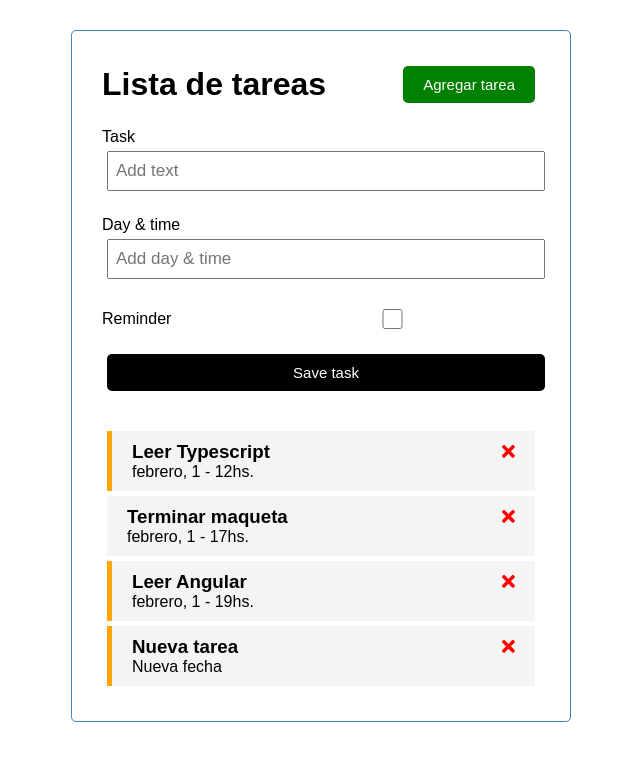
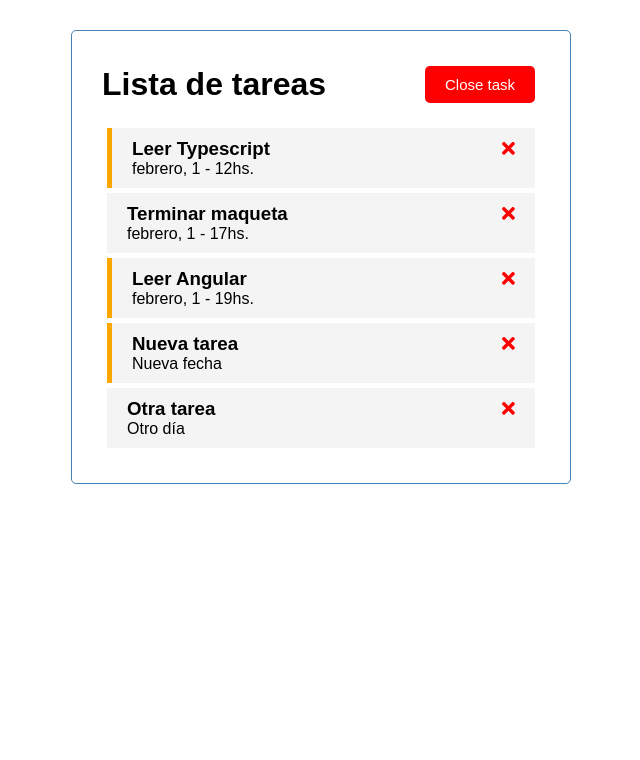
Before and after one commit to undiego/task-list, an Angular app: page / in a window 1280 px wide. Shown: the top 760 px of the page, without its empty margins (319-959 px from the left). Built offline with nearby package versions, Linux system fonts and the light colour scheme; data requests are answered from the project's data file.

Commit message:
Se agrega toggle boton agregar tarea junto a display form

```diff
--- a/db.json
+++ b/db.json
@@ -23,6 +23,12 @@
       "day": "Nueva fecha",
       "reminder": true,
       "id": 5
+    },
+    {
+      "text": "Otra tarea",
+      "day": "Otro día",
+      "reminder": false,
+      "id": 6
     }
   ]
 }
--- a/src/app/components/add-task/add-task.component.html
+++ b/src/app/components/add-task/add-task.component.html
@@ -1,4 +1,4 @@
-<form class = "add-form" (ngSubmit)="onSubmit()">
+<form class = "add-form" (ngSubmit)="onSubmit()" *ngIf = "showAddTask">
     <div class="form-control">
         <label for="text">Task</label>
         <input type="text" name="text" id="text" placeholder="Add text"
--- a/src/app/components/add-task/add-task.component.ts
+++ b/src/app/components/add-task/add-task.component.ts
@@ -1,5 +1,8 @@
 import { Component, OnInit, Output, EventEmitter } from '@angular/core';
+import { Subscription } from 'rxjs';
+import { UiService } from 'src/app/service/ui.service';
 import { Task } from '../../Task'
+
 
 @Component({
   selector: 'app-add-task',
@@ -12,8 +15,12 @@
   text: string="";
   day: string = "";
   reminder: boolean = false;
+  showAddTask: boolean = false;
+  subscription?: Subscription;
 
-  constructor() { }
+  constructor(private uiService: UiService) {
+    this.subscription = this.uiService.onToggle().subscribe(value => this.showAddTask = value);
+   }
 
   ngOnInit(): void {
   }
--- a/src/app/components/header/header.component.html
+++ b/src/app/components/header/header.component.html
@@ -1,4 +1,4 @@
 <header>
     <h1>{{ title }}</h1>
-    <app-button color="green" text="Agregar tarea" (btnClick)="toggleAddTask()"></app-button>
+    <app-button color="{{showAddTask ? 'red' : 'green'}}" text="{{showAddTask ? 'Close task' : 'Add task'}}" (btnClick)="toggleAddTask()"></app-button>
 </header>
--- a/src/app/components/header/header.component.ts
+++ b/src/app/components/header/header.component.ts
@@ -1,4 +1,6 @@
 import { Component, OnInit } from '@angular/core';
+import { UiService } from 'src/app/service/ui.service';
+import { Subscription } from 'rxjs';
 
 @Component({
   selector: 'app-header',
@@ -8,14 +10,19 @@
 export class HeaderComponent implements OnInit {
 
   title:string = 'Lista de tareas';
+  showAddTask: boolean = true;
+  subscription?: Subscription;
 
-  constructor() { }
+  constructor(private uiService: UiService) {
+    this.subscription = this.uiService.onToggle().subscribe(value => this.showAddTask = value);
+  }
 
   ngOnInit(): void {
   }
 
   toggleAddTask(){
-    console.log("Toggle");
+    //console.log("Toggle");
+    this.uiService.toggleAddTask();
   }
 
 }
--- /dev/null
+++ b/src/app/service/ui.service.ts
@@ -0,0 +1,22 @@
+import { Injectable } from '@angular/core';
+import { Observable, Subject } from 'rxjs'
+
+@Injectable({
+  providedIn: 'root'
+})
+export class UiService {
+  private showAddTask: boolean = false;
+  private subject = new Subject<any>();
+
+  constructor() { }
+
+  toggleAddTask(): void{
+    //console.log("Toggle add task");
+    this.showAddTask = !this.showAddTask;
+    this.subject.next(this.showAddTask);
+  }
+
+  onToggle(): Observable<any> {
+    return this.subject.asObservable();
+  }
+}
```
Also changed, not shown: 1 other file (tests, documents, lock files or other folders).
